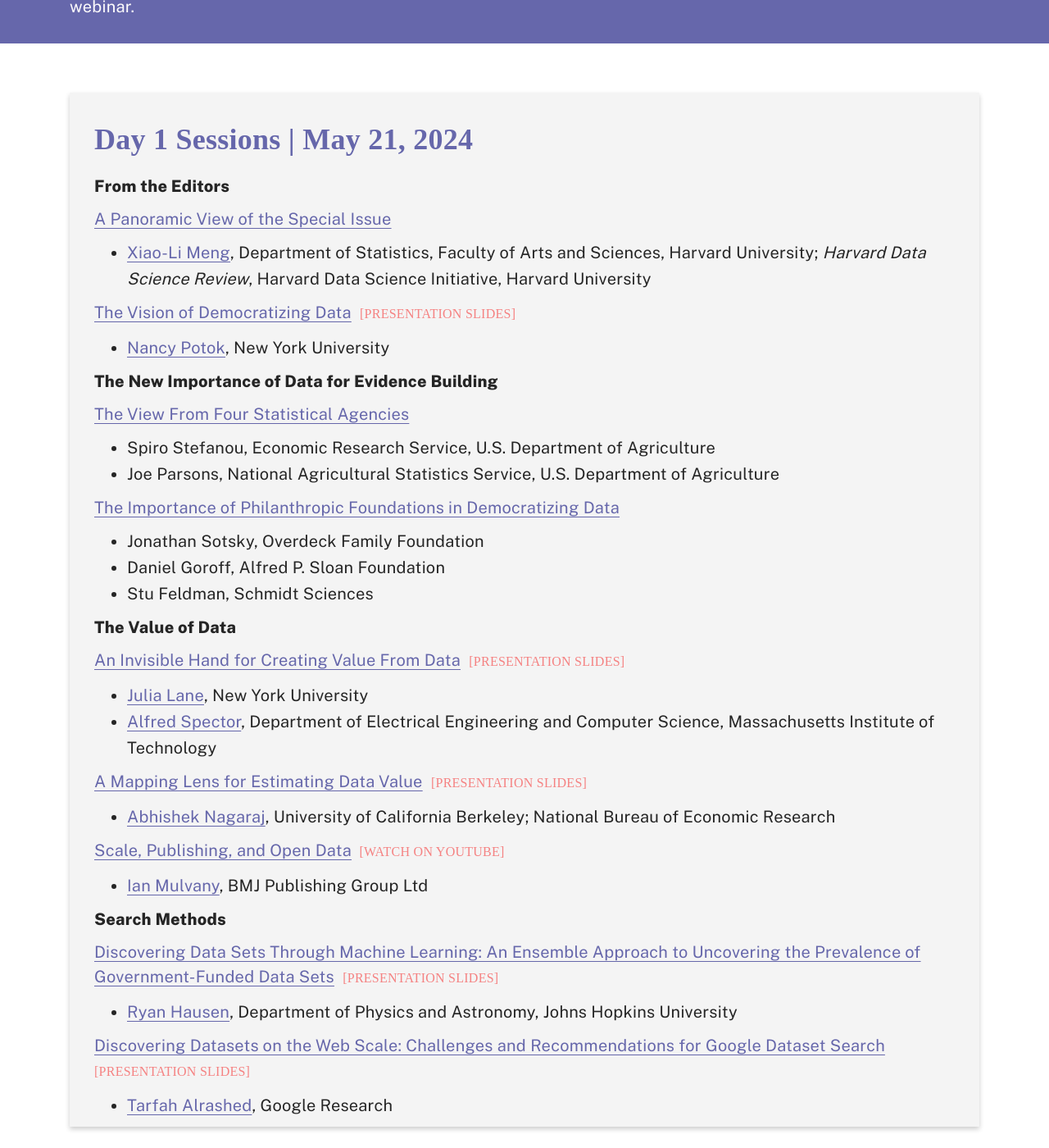
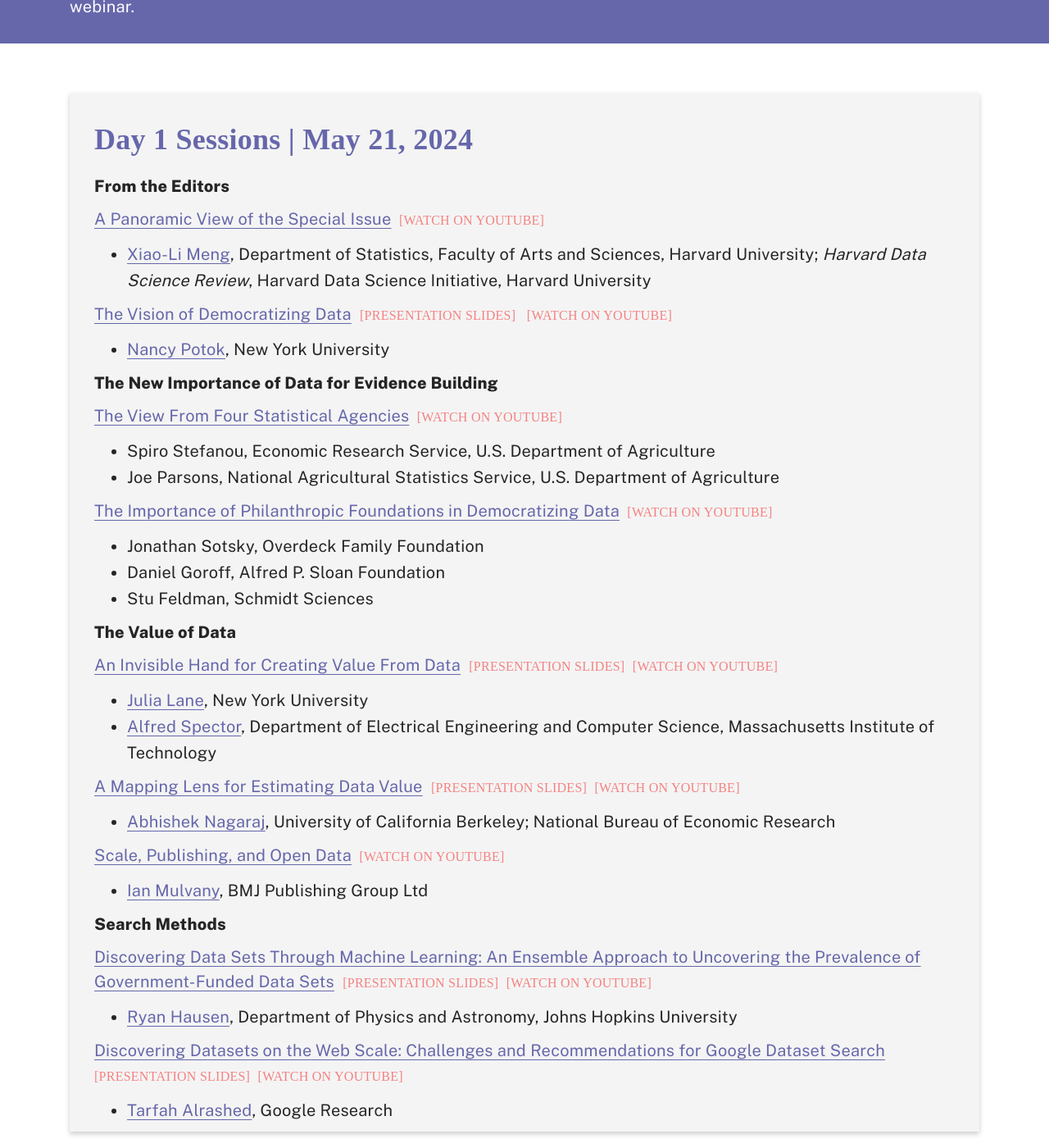
Before and after one commit to democratizingdata/democratizingdata.github.io, a Jekyll site: the page built from events/2024/harvard-data-science-review/index.html, in a window 1280 px wide and 1400 px high, scrolled down 477 px. Shown: the whole window at 82% size. Built offline with Jekyll 4.4.1, drawn with Linux system fonts in a browser that asks for light colours; nearby versions of some CDN libraries; some web fonts are replaced.

Commit message:
Adding HDSR Special Issue recordings

```diff
--- a/events/2024/harvard-data-science-review/index.html
+++ b/events/2024/harvard-data-science-review/index.html
@@ -26,7 +26,8 @@
 
     <p><b>From the Editors</b></p>
 
-    <p><a href="https://doi.org/10.1162/99608f92.f2a44cc0">A Panoramic View of the Special Issue</a></p>
+    <p><a href="https://doi.org/10.1162/99608f92.f2a44cc0">A Panoramic View of the Special Issue</a>&nbsp;<a href="https://youtu.be/jJ1zljMWweo"  class="link-slides" target="_blank">
+      [WATCH ON YOUTUBE]</a></p>
     <ul>
       <li><a href="https://hdsr.mitpress.mit.edu/user/xiao-li-meng">Xiao-Li Meng</a>, Department of Statistics, Faculty of Arts and Sciences, Harvard University; <em>Harvard Data Science Review</em>, Harvard Data Science Initiative, Harvard University</li>
     </ul>
@@ -35,7 +36,8 @@
       <a href="https://doi.org/10.1162/99608f92.106473cf">The Vision of Democratizing Data</a>&nbsp;
       <a class="link-slides" href="{{ site.baseurl }}/assets/pdf/harvard-webinar/2024_05_21_Potok_HDSR Webinar DD Vision.pdf" download>
       [PRESENTATION SLIDES]
-      </a>
+      </a>&nbsp;<a href="https://youtu.be/0mQeZXXDByY"  class="link-slides" target="_blank">
+        [WATCH ON YOUTUBE]</a>
     </p>
     <ul>
       <li><a href="https://hdsr.mitpress.mit.edu/user/nancy-potok">Nancy Potok</a>, New York University</li>
@@ -43,13 +45,15 @@
 
     <p><b>The New Importance of Data for Evidence Building</b></p>
 
-    <p><a href="https://doi.org/10.1162/99608f92.7aadd8ff">The View From Four Statistical Agencies</a></p>
+    <p><a href="https://doi.org/10.1162/99608f92.7aadd8ff">The View From Four Statistical Agencies</a>&nbsp;<a href="https://youtu.be/rZTM0zvW5ks"  class="link-slides" target="_blank">
+      [WATCH ON YOUTUBE]</a></p>
     <ul>
       <li>Spiro Stefanou, Economic Research Service, U.S. Department of Agriculture</li>
       <li>Joe Parsons, National Agricultural Statistics Service, U.S. Department of Agriculture</li>
     </ul>
 
-    <p><a href="https://doi.org/10.1162/99608f92.3f34436c">The Importance of Philanthropic Foundations in Democratizing Data</a></p>
+    <p><a href="https://doi.org/10.1162/99608f92.3f34436c">The Importance of Philanthropic Foundations in Democratizing Data</a>&nbsp;<a href="https://youtu.be/fS20NDdsIPI"  class="link-slides" target="_blank">
+      [WATCH ON YOUTUBE]</a></p>
     <ul>
       <li>Jonathan Sotsky, Overdeck Family Foundation</li>
       <li>Daniel Goroff, Alfred P. Sloan Foundation</li>
@@ -60,7 +64,8 @@
 
     <p><a href="https://doi.org/10.1162/99608f92.03719804">An Invisible Hand for Creating Value From Data</a>&nbsp;
       <a class="link-slides" href="{{ site.baseurl }}/assets/pdf/harvard-webinar/Lane_Spector_Stebbins-24-5-20 Invisible Hand for Creating Public Value from Data-JL-850pm (1).pdf" download>
-      [PRESENTATION SLIDES]</a></p>
+      [PRESENTATION SLIDES]</a>&nbsp;<a href="https://youtu.be/ku2UvBdB6Kg"  class="link-slides" target="_blank">
+        [WATCH ON YOUTUBE]</a></p>
     <ul>
       <li><a href="https://hdsr.mitpress.mit.edu/user/julia-lane">Julia Lane</a>, New York University</li>
       <li><a href="https://hdsr.mitpress.mit.edu/user/alfred-spector">Alfred Spector</a>, Department of Electrical
@@ -69,7 +74,8 @@
 
     <p><a href="https://doi.org/10.1162/99608f92.82f0de5a">A Mapping Lens for Estimating Data Value</a>&nbsp;
       <a class="link-slides" href="{{ site.baseurl }}/assets/pdf/harvard-webinar/Nagaraj HDSR Presentationv2.pdf" download>
-      [PRESENTATION SLIDES]</a></p>
+      [PRESENTATION SLIDES]</a>&nbsp;<a href="https://youtu.be/0DhPdoxhbhs"  class="link-slides" target="_blank">
+        [WATCH ON YOUTUBE]</a></p>
     <ul>
       <li><a href="https://hdsr.mitpress.mit.edu/user/abhishek-nagaraj">Abhishek Nagaraj</a>, University of California Berkeley; National Bureau of Economic Research</li>
     </ul>
@@ -84,7 +90,8 @@
 
     <p><a href="https://doi.org/10.1162/99608f92.18df5545">Discovering Data Sets Through Machine Learning: An Ensemble Approach to Uncovering the Prevalence of Government-Funded Data Sets</a>&nbsp;
       <a class="link-slides" href="{{ site.baseurl }}/assets/pdf/harvard-webinar/hausen_azarbonyad_democratizing_data.pdf" download>
-      [PRESENTATION SLIDES]</a></p>
+      [PRESENTATION SLIDES]</a>&nbsp;<a href="https://youtu.be/sZmXzRNHCxE"  class="link-slides" target="_blank">
+        [WATCH ON YOUTUBE]</a></p>
     <ul>
       <li><a href="https://hdsr.mitpress.mit.edu/user/ryan-hausen">Ryan Hausen</a>, Department of Physics and Astronomy,
         Johns Hopkins University</li>
@@ -92,7 +99,8 @@
 
     <p><a href="https://doi.org/10.1162/99608f92.4c3e11ca">Discovering Datasets on the Web Scale: Challenges and Recommendations for Google Dataset Search</a>&nbsp;
       <a class="link-slides" href="{{ site.baseurl }}/assets/pdf/harvard-webinar/Sostek_Noy Discovering Datasets on the Web Scale (HDSR_24).pdf" download>
-      [PRESENTATION SLIDES]</a></p>
+      [PRESENTATION SLIDES]</a>&nbsp;<a href="https://youtu.be/YzNTl2foKn0"  class="link-slides" target="_blank">
+        [WATCH ON YOUTUBE]</a></p>
     <ul>
       <li><a href="https://hdsr.mitpress.mit.edu/user/tarfah-alrashed">Tarfah Alrashed</a>, Google Research</li>
     </ul>
```
